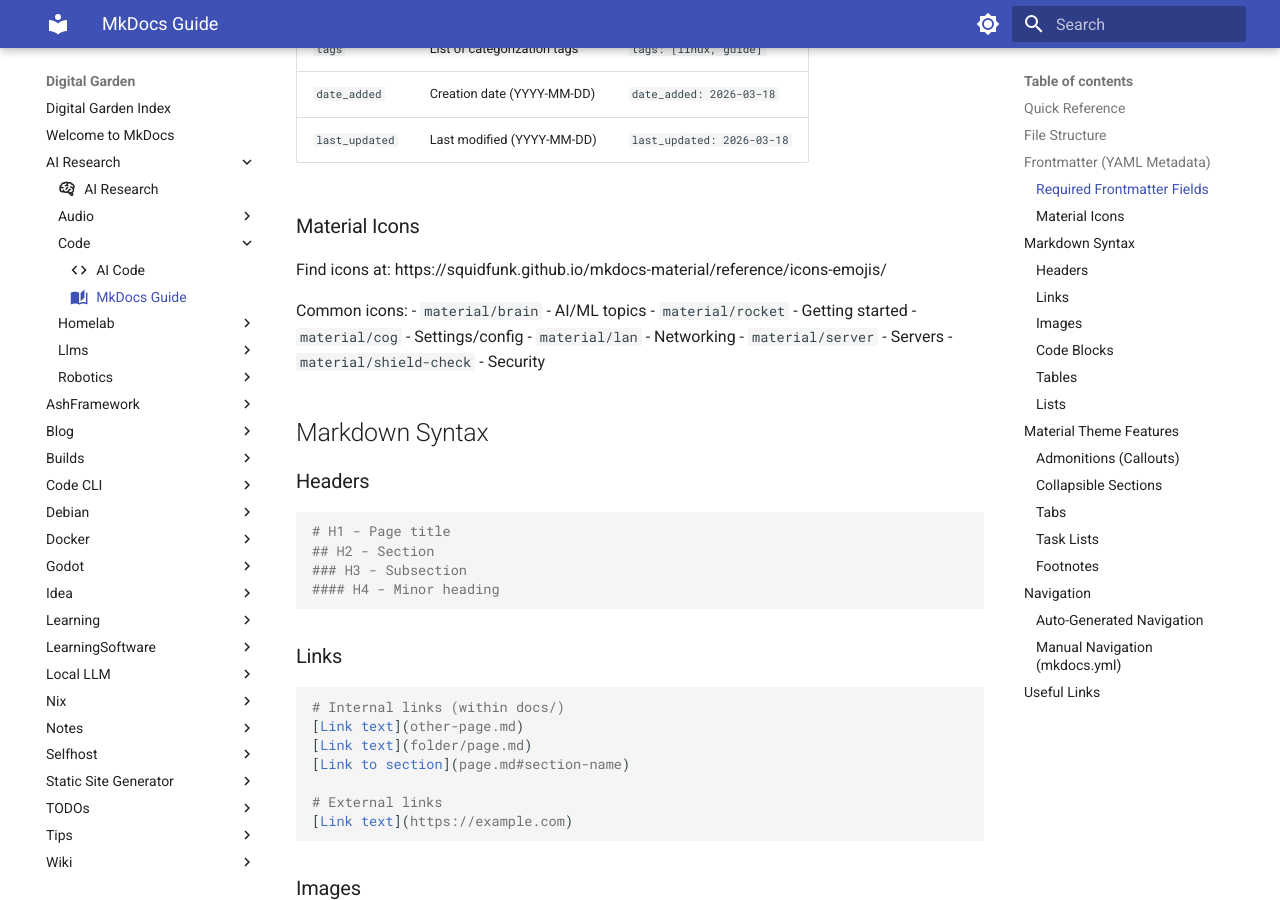
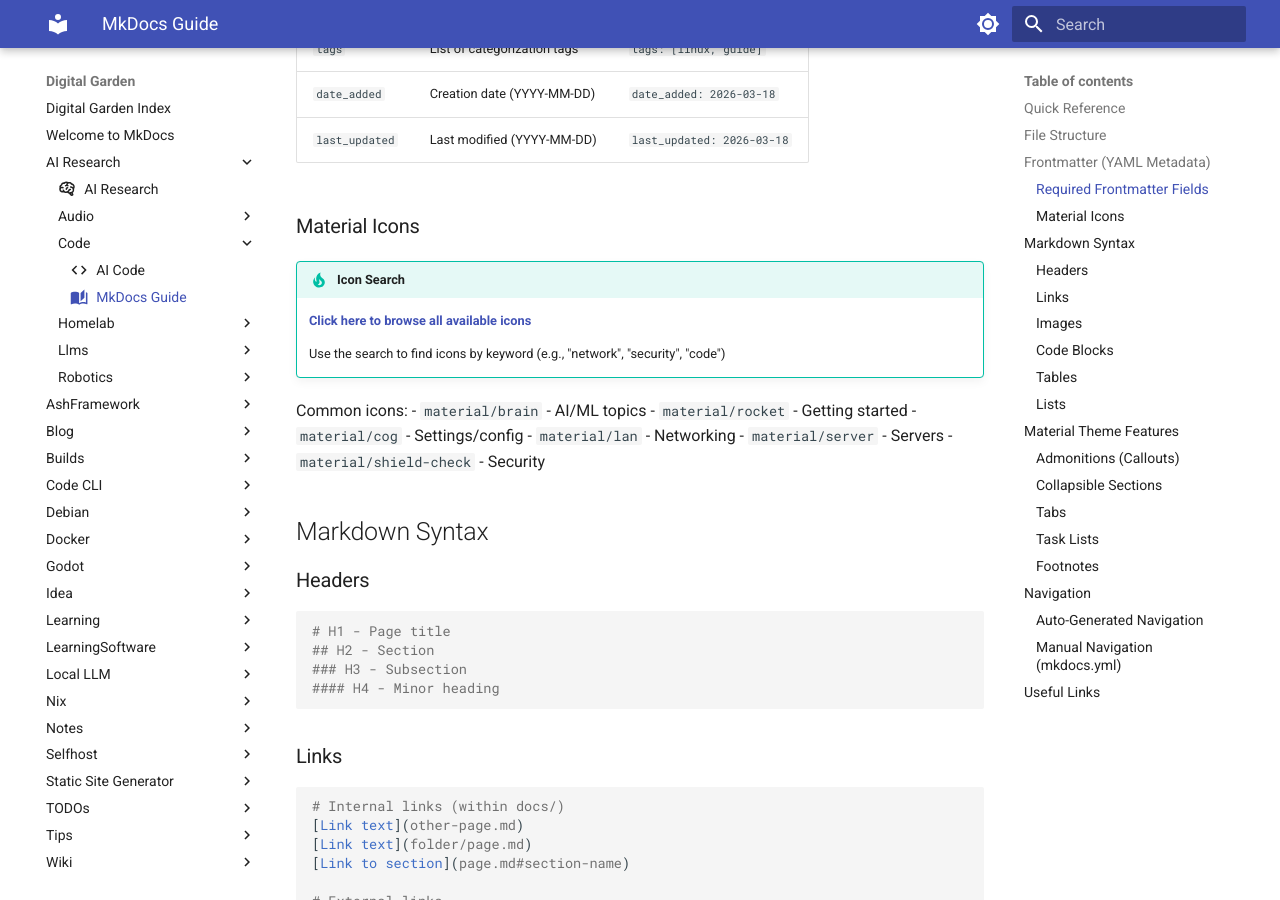
Before and after one commit to jnkk/mkdocs, an MkDocs documentation site: the page built from docs/AI-Research/code/mkdocs-guide.md, in a window 1280 px wide and 900 px high, scrolled down 1376 px. Built offline with MkDocs 1.6.1 and Material for MkDocs 9.7.7, drawn with Linux system fonts in a browser that asks for light colours.

Commit message:
make icon search link more prominent in MkDocs guide
- Add as a callout with direct link to icon search

Co-Authored-By: Claude Opus 4.6 <noreply@anthropic.com>

```diff
--- a/docs/AI-Research/code/mkdocs-guide.md
+++ b/docs/AI-Research/code/mkdocs-guide.md
@@ -68,7 +68,10 @@ last_updated: 2026-03-18
 
 ### Material Icons
 
-Find icons at: https://squidfunk.github.io/mkdocs-material/reference/icons-emojis/
+!!! tip "Icon Search"
+    **[Click here to browse all available icons](https://squidfunk.github.io/mkdocs-material/reference/icons-emojis/)**
+
+    Use the search to find icons by keyword (e.g., "network", "security", "code")
 
 Common icons:
 - `material/brain` - AI/ML topics
```
